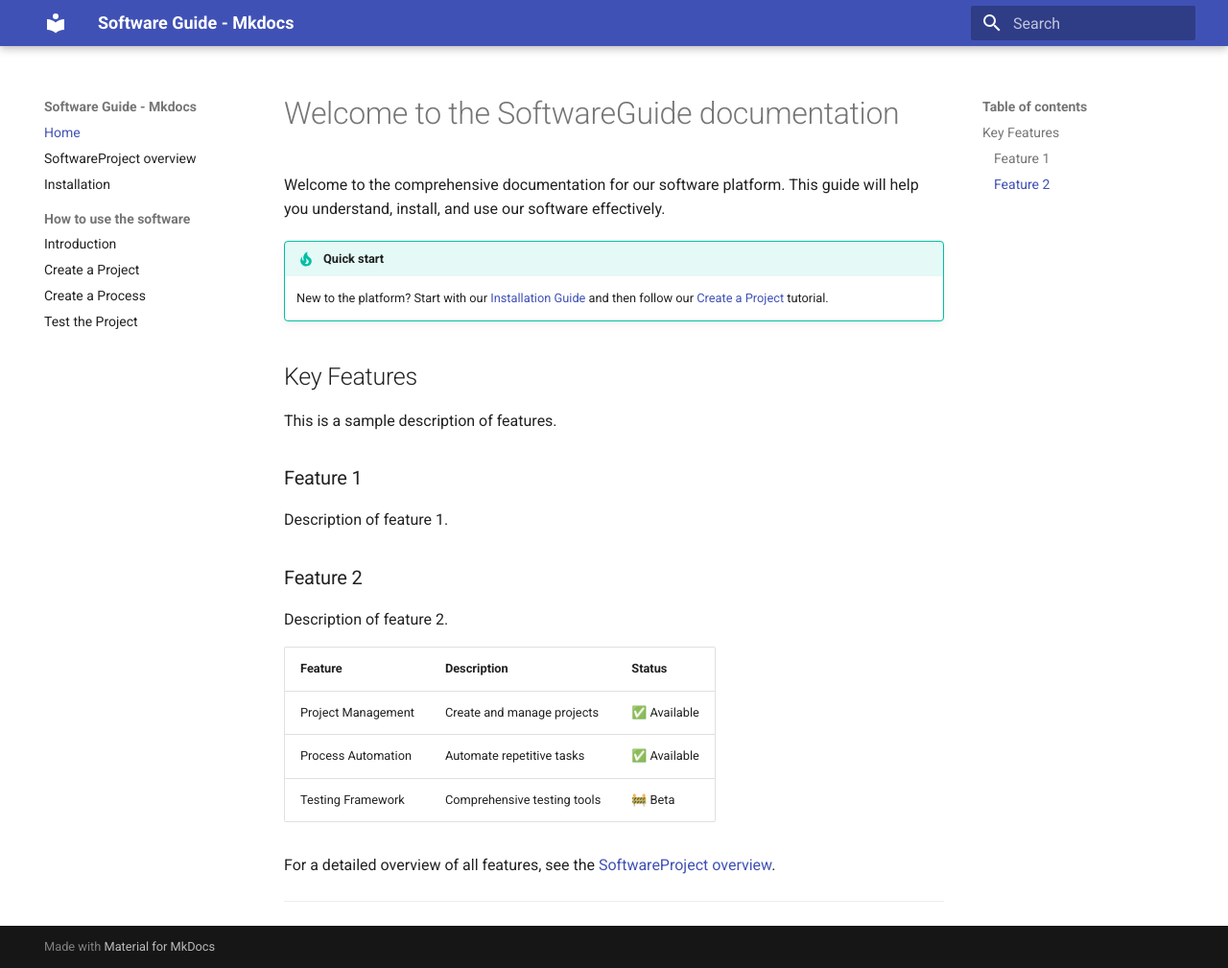
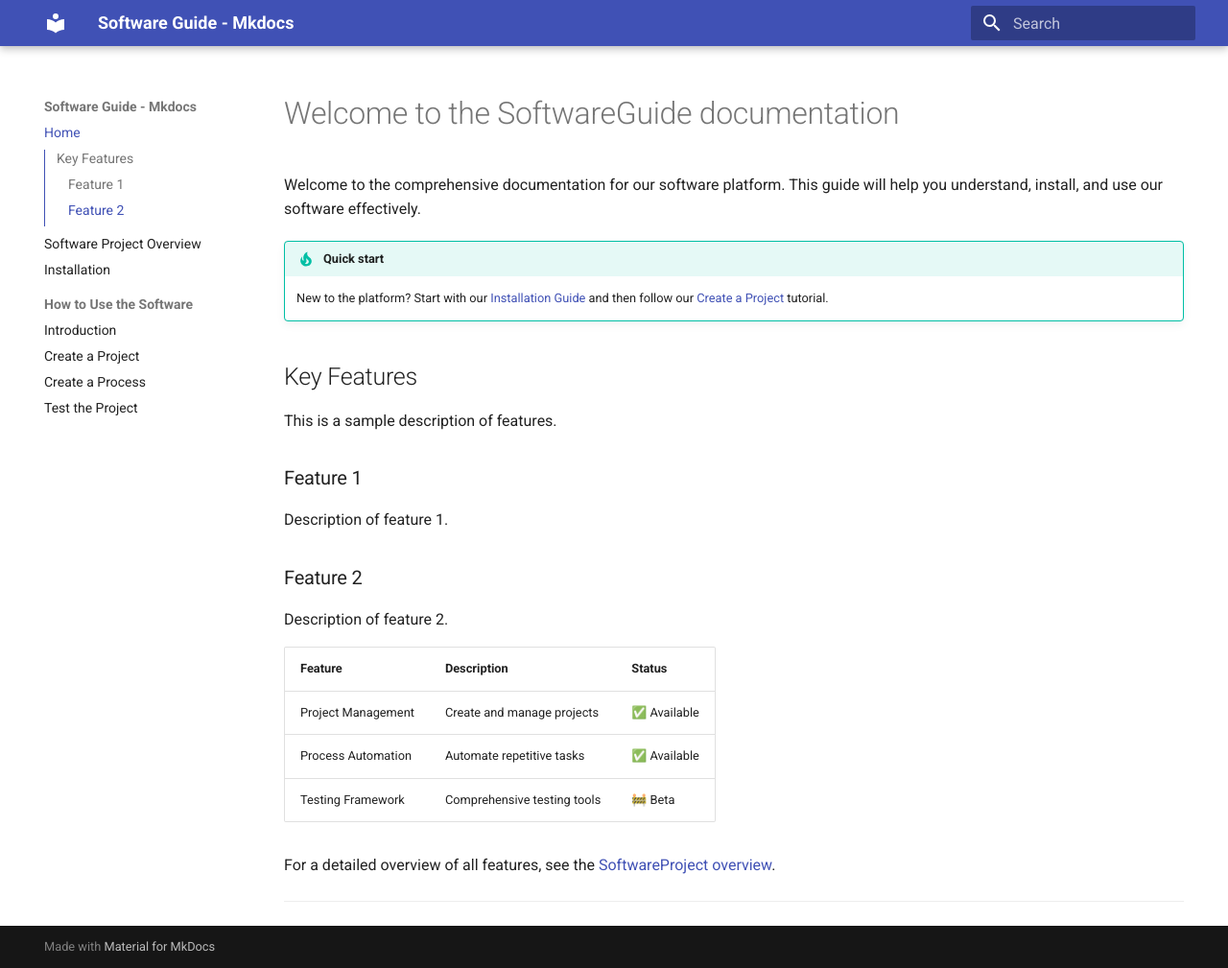
Before and after one commit to lenadoc/SoftwareGuideMkdocs, an MkDocs documentation site: the page built from docs/index.md, in a window 1280 px wide and 1009 px high. Shown: the whole window at 96% size. Built offline with MkDocs 1.6.1 and Material for MkDocs 9.7.7, drawn with Linux system fonts in a browser that asks for light colours; the version menu is left out; some of the changed lines change nothing that is shown.

Commit message:
Update mkdocs.yml

```diff
--- a/mkdocs.yml
+++ b/mkdocs.yml
@@ -5,16 +5,32 @@
     - navigation.sections  # Enables sections for nested navigation
     - navigation.expand   # Expands navigation by default
     - toc.follow
+    - toc.integrate
+
+  # Add the 'edit' feature
+  palette:
+    primary: indigo
+    accent: indigo
+
+  # Configure the 'edit' button
+  extra:
+    social:
+      - icon: fontawesome/brands/github
+        link: https://github.com/your-org/your-repo
+    repo_url: https://github.com/your-org/your-repo
+    repo_name: your-org/your-repo
+    repo_icon: fontawesome/brands/github
 
 nav:
   - Home: index.md
-  - SoftwareProject overview: overview.md
+  - Software Project Overview: overview.md
   - Installation: installation.md
-  - How to use the software:
+  - How to Use the Software:
       - Introduction: usage/index.md
       - Create a Project: usage/create-project.md
       - Create a Process: usage/create-process.md
       - Test the Project: usage/test-project.md
+
 plugins:
   - search
 markdown_extensions:
@@ -37,18 +53,3 @@
     provider: mike
     default: latest
     permalink: true
-    analytics:
-    feedback:
-      title: Was this page helpful?
-      ratings:
-        - icon: material/emoticon-happy-outline
-          name: This page was helpful
-          data: 1
-          note: >-
-            Thanks for your feedback!
-        - icon: material/emoticon-sad-outline
-          name: This page could be improved
-          data: 0
-          note: >-
-            Thanks for your feedback! Help us improve this page by
-            using our <a href="..." target="_blank" rel="noopener">feedback form</a>.
```
